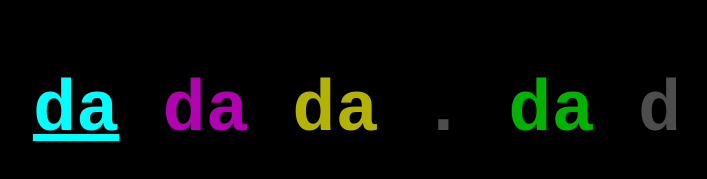
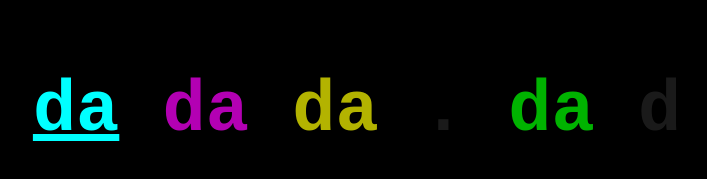
Before and after one commit to MalwareCube/dadada.dad, a plain HTML site: page index.html in a window 1280 px wide. Shown: the part 311-490 px from the top of the page, without its empty margins (283-990 px from the left). Drawn offline with Linux system fonts and the light colour scheme.

```diff
--- a/index.html
+++ b/index.html
@@ -78,7 +78,7 @@
 
     .grey {
       color: white;
-      opacity: .3;
+      opacity: .1;
     }
 
     .under {
```
